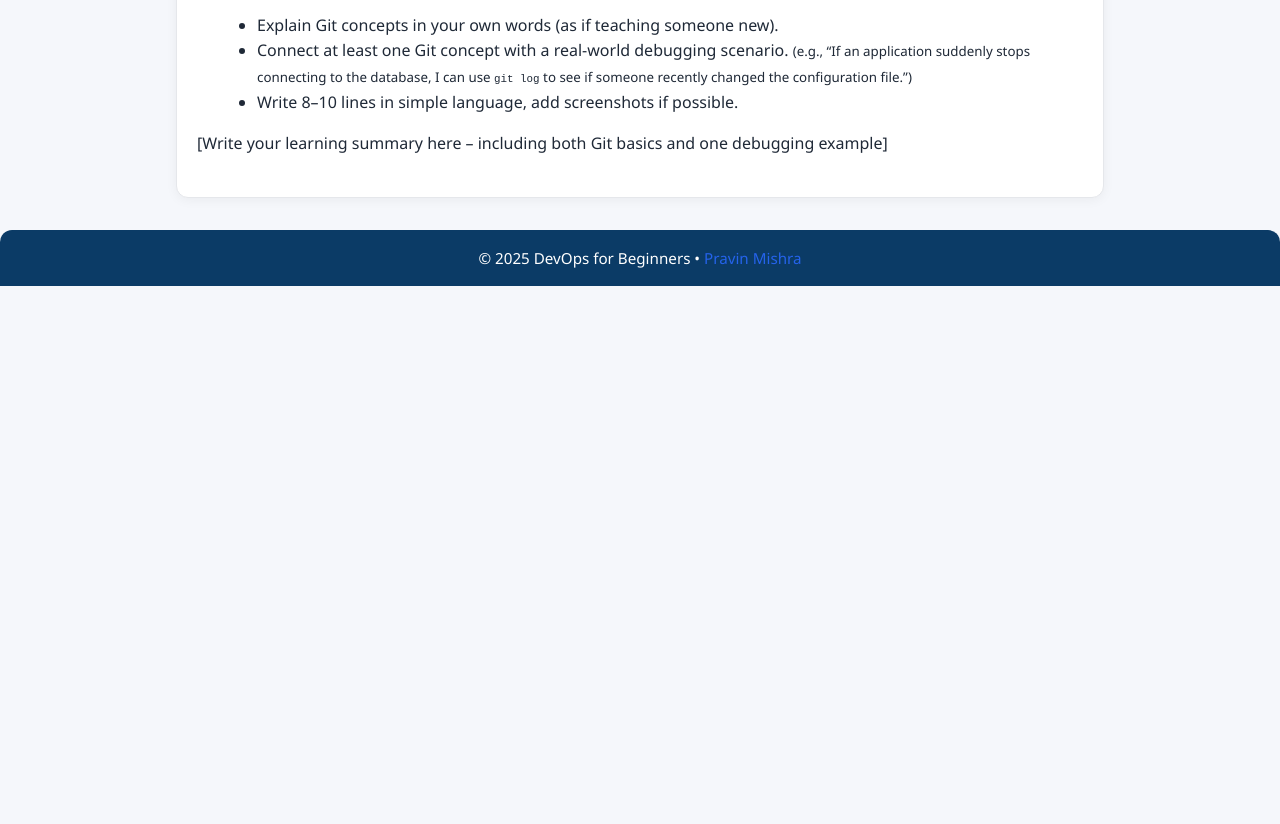
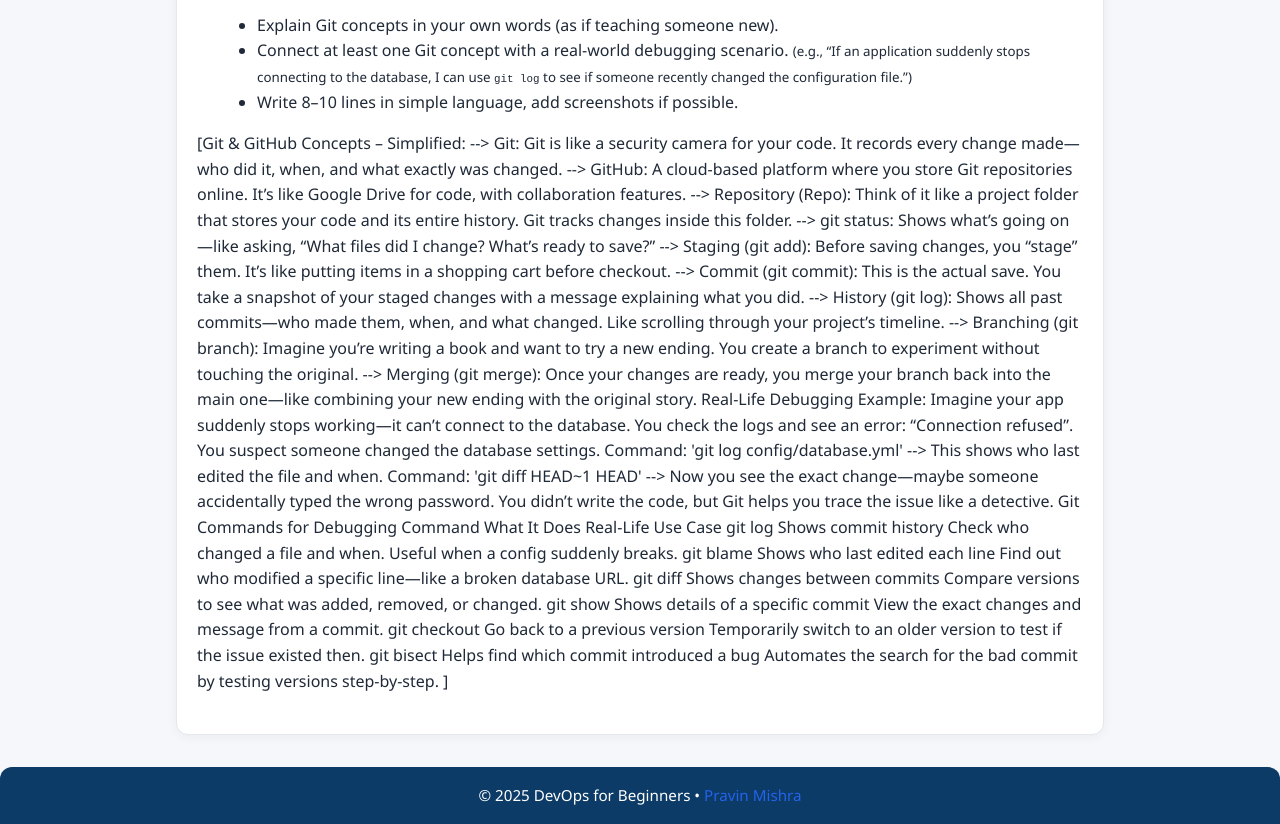
Before and after one commit to Pradeepneela-github/CodeTrack, a plain HTML site: page index.html in a window 1280 px wide. Shown: the part 781-1605 px from the top of the page. Before the commit the page ends 1067 px from the top, so only its background shows below. Drawn offline with Linux system fonts and the light colour scheme.

Commit message:
Modified Content in index.html

```diff
--- a/index.html
+++ b/index.html
@@ -63,8 +63,44 @@
                 <li>Write 8–10 lines in simple language, add screenshots if possible.</li>
             </ul>
 
-            <p class="placeholder">[Write your learning summary here – including both Git basics and one debugging
-                example]</p>
+            <p class="placeholder">[Git & GitHub Concepts – Simplified:
+
+--> Git: Git is like a security camera for your code. It records every change made—who did it, when, and what exactly was changed.
+
+--> GitHub: A cloud-based platform where you store Git repositories online. It’s like Google Drive for code, with collaboration features.
+
+--> Repository (Repo): Think of it like a project folder that stores your code and its entire history. Git tracks changes inside this folder.
+
+--> git status: Shows what’s going on—like asking, “What files did I change? What’s ready to save?”
+
+--> Staging (git add): Before saving changes, you “stage” them. It’s like putting items in a shopping cart before checkout.
+
+--> Commit (git commit): This is the actual save. You take a snapshot of your staged changes with a message explaining what you did.
+
+--> History (git log): Shows all past commits—who made them, when, and what changed. Like scrolling through your project’s timeline.
+
+--> Branching (git branch): Imagine you’re writing a book and want to try a new ending. You create a branch to experiment without touching the original.
+
+--> Merging (git merge): Once your changes are ready, you merge your branch back into the main one—like combining your new ending with the original story.
+
+
+Real-Life Debugging Example: Imagine your app suddenly stops working—it can’t connect to the database. You check the logs and see an error: “Connection refused”. You suspect someone changed the database settings.
+Command: 'git log config/database.yml'
+--> This shows who last edited the file and when.
+
+Command: 'git diff HEAD~1 HEAD'
+--> Now you see the exact change—maybe someone accidentally typed the wrong password. You didn’t write the code, but Git helps you trace the issue like a detective.
+
+Git Commands for Debugging
+Command	What It Does	Real-Life Use Case
+git log	Shows commit history	Check who changed a file and when. Useful when a config suddenly breaks.
+git blame <file>	Shows who last edited each line	Find out who modified a specific line—like a broken database URL.
+git diff	Shows changes between commits	Compare versions to see what was added, removed, or changed.
+git show <commit>	Shows details of a specific commit	View the exact changes and message from a commit.
+git checkout <commit>	Go back to a previous version	Temporarily switch to an older version to test if the issue existed then.
+git bisect	Helps find which commit introduced a bug	Automates the search for the bad commit by testing versions step-by-step.
+
+]</p>
 
         </section>
     </main>
```
